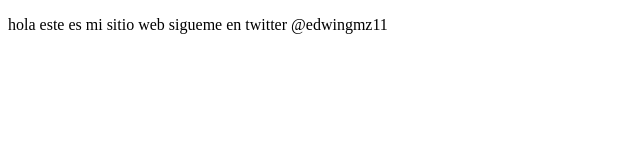
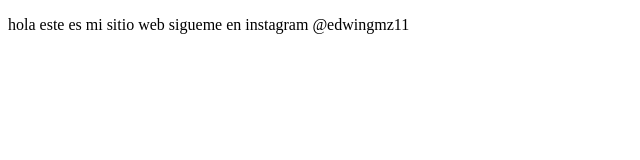
Before and after one commit to Edwingmz11/proyectoDemoCursoPrework, a plain HTML site: page index.html in a window 1280 px wide. Shown: the full height of the page, 0-640 px from the left. Drawn offline with Linux system fonts and the light colour scheme.

Commit message:
cambios agregamos sitio de instagram

```diff
--- a/index.html
+++ b/index.html
@@ -7,6 +7,6 @@
     <title>hola mundo</title>
 </head>
 <body>
-    <p>hola este es mi sitio web sigueme en twitter @edwingmz11</p>
+    <p>hola este es mi sitio web sigueme en instagram @edwingmz11</p>
 </body>
 </html>
```
